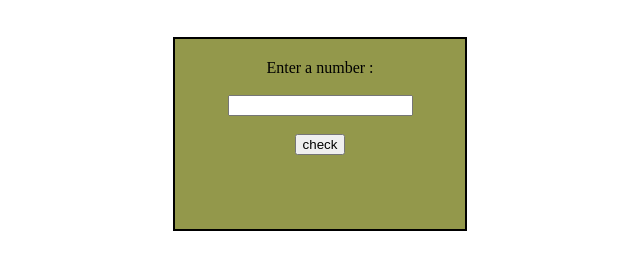
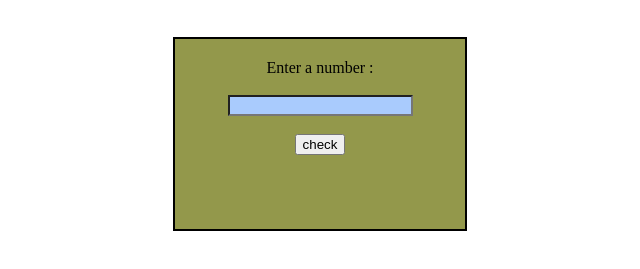
Before and after one commit to Varshini8185/even_odd, a plain HTML site: page index.html in a window 1280 px wide. Shown: the part 61-330 px from the top of the page, without its empty margins (320-960 px from the left). Drawn offline with Linux system fonts and the light colour scheme.

Commit message:
Update index.css

```diff
--- a/index.css
+++ b/index.css
@@ -16,3 +16,9 @@ button:hover{
 body{
     text-align: center;
 }
+form input:hover{
+    background-color: rgb(231, 200, 128);
+}
+form input{
+    background-color: rgb(169, 203, 253);
+}
```
